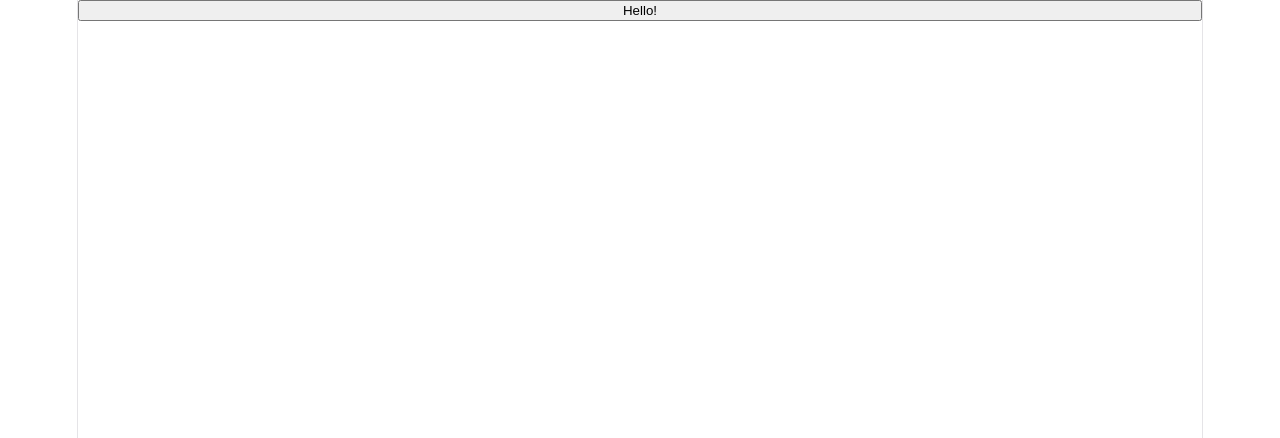
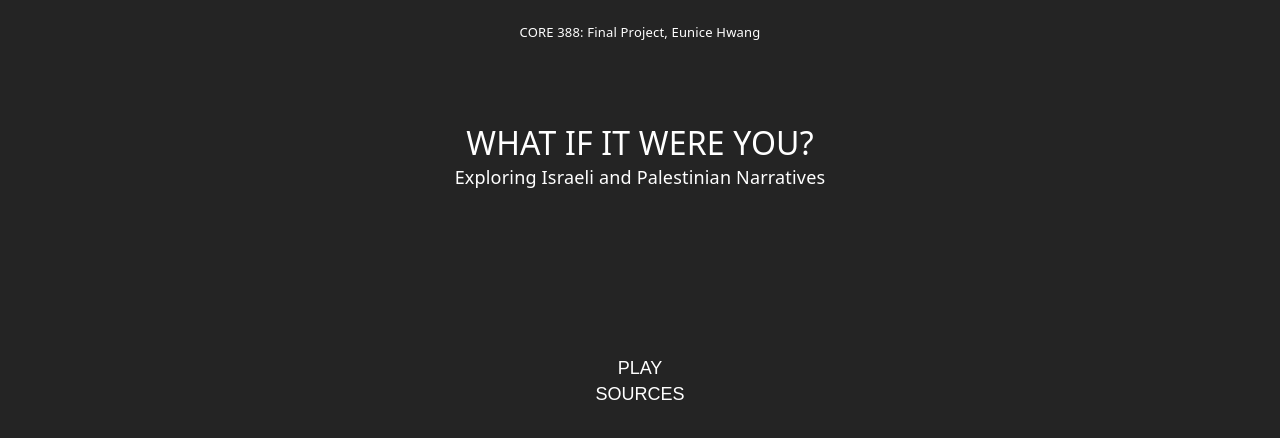
Before and after one commit to eh-java/core-388-final-project.github.io, a React (Vite) app: page / in a window 1280 px wide. Shown: the top 438 px of the page. Built offline with nearby package versions, Linux system fonts and the light colour scheme.

Commit message:
created Home page

```diff
--- a/src/App.css
+++ b/src/App.css
@@ -1,184 +1,40 @@
-.counter {
-  font-size: 16px;
-  padding: 5px 10px;
-  border-radius: 5px;
-  color: var(--accent);
-  background: var(--accent-bg);
-  border: 2px solid transparent;
-  transition: border-color 0.3s;
-  margin-bottom: 24px;
-
-  &:hover {
-    border-color: var(--accent-border);
-  }
-  &:focus-visible {
-    outline: 2px solid var(--accent);
-    outline-offset: 2px;
-  }
+.parent-div {
+  display: grid;
+  grid-template-columns: repeat(3, 1fr);
+  grid-template-rows: 10vh 20vh repeat(2, 1fr);
+  align-items: center;
+  min-height: 100vh;
 }
 
-.hero {
-  position: relative;
-
-  .base,
-  .framework,
-  .vite {
-    inset-inline: 0;
-    margin: 0 auto;
-  }
-
-  .base {
-    width: 170px;
-    position: relative;
-    z-index: 0;
-  }
-
-  .framework,
-  .vite {
-    position: absolute;
-  }
-
-  .framework {
-    z-index: 1;
-    top: 34px;
-    height: 28px;
-    transform: perspective(2000px) rotateZ(300deg) rotateX(44deg) rotateY(39deg)
-      scale(1.4);
-  }
-
-  .vite {
-    z-index: 0;
-    top: 107px;
-    height: 26px;
-    width: auto;
-    transform: perspective(2000px) rotateZ(300deg) rotateX(40deg) rotateY(39deg)
-      scale(0.8);
-  }
+.page-title {
+  font-size: small;
+  grid-row: 1;
+  grid-column: 2;
+  align-self: start;
+  margin-top: 5%;
 }
 
-#center {
-  display: flex;
-  flex-direction: column;
-  gap: 25px;
-  place-content: center;
-  place-items: center;
-  flex-grow: 1;
-
-  @media (max-width: 1024px) {
-    padding: 32px 20px 24px;
-    gap: 18px;
-  }
+.title {
+  font-size: xx-large;
+  grid-row: 2;
+  grid-column: 2;
 }
 
-#next-steps {
-  display: flex;
-  border-top: 1px solid var(--border);
-  text-align: left;
-
-  & > div {
-    flex: 1 1 0;
-    padding: 32px;
-    @media (max-width: 1024px) {
-      padding: 24px 20px;
-    }
-  }
-
-  .icon {
-    margin-bottom: 16px;
-    width: 22px;
-    height: 22px;
-  }
-
-  @media (max-width: 1024px) {
-    flex-direction: column;
-    text-align: center;
-  }
+.sub-title {
+  margin-top: 1vh;
+  font-size: large;
 }
 
-#docs {
-  border-right: 1px solid var(--border);
-
-  @media (max-width: 1024px) {
-    border-right: none;
-    border-bottom: 1px solid var(--border);
-  }
+.default {
+  grid-row: 3;
+  grid-column: 2;
 }
 
-#next-steps ul {
-  list-style: none;
-  padding: 0;
-  display: flex;
-  gap: 8px;
-  margin: 32px 0 0;
 
-  .logo {
-    height: 18px;
-  }
-
-  a {
-    color: var(--text-h);
-    font-size: 16px;
-    border-radius: 6px;
-    background: var(--social-bg);
-    display: flex;
-    padding: 6px 12px;
-    align-items: center;
-    gap: 8px;
-    text-decoration: none;
-    transition: box-shadow 0.3s;
-
-    &:hover {
-      box-shadow: var(--shadow);
-    }
-    .button-icon {
-      height: 18px;
-      width: 18px;
-    }
-  }
-
-  @media (max-width: 1024px) {
-    margin-top: 20px;
-    flex-wrap: wrap;
-    justify-content: center;
-
-    li {
-      flex: 1 1 calc(50% - 8px);
-    }
-
-    a {
-      width: 100%;
-      justify-content: center;
-      box-sizing: border-box;
-    }
-  }
+.button {
+  color: white;
+  font-size: large;
+  background: transparent;
+  border: none;
+  cursor: pointer;
 }
-
-#spacer {
-  height: 88px;
-  border-top: 1px solid var(--border);
-  @media (max-width: 1024px) {
-    height: 48px;
-  }
-}
-
-.ticks {
-  position: relative;
-  width: 100%;
-
-  &::before,
-  &::after {
-    content: '';
-    position: absolute;
-    top: -4.5px;
-    border: 5px solid transparent;
-  }
-
-  &::before {
-    left: 0;
-    border-left-color: var(--border);
-  }
-  &::after {
-    right: 0;
-    border-right-color: var(--border);
-  }
-}
--- a/src/index.css
+++ b/src/index.css
@@ -1,8 +1,8 @@
 :root {
-  --text: #6b6375;
+  --text: #ffffff;
   --text-h: #08060d;
-  --bg: #fff;
-  --border: #e5e4e7;
+  --bg: #242424;
+  /* --border: #5023ac; */
   --code-bg: #f4f3ec;
   --accent: #aa3bff;
   --accent-bg: rgba(170, 59, 255, 0.1);
@@ -30,11 +30,11 @@
   }
 }
 
-@media (prefers-color-scheme: dark) {
+/* @media (prefers-color-scheme: light) {
   :root {
     --text: #9ca3af;
     --text-h: #f3f4f6;
-    --bg: #16171d;
+    --bg: #ffffff;
     --border: #2e303a;
     --code-bg: #1f2028;
     --accent: #c084fc;
@@ -48,7 +48,7 @@
   #social .button-icon {
     filter: invert(1) brightness(2);
   }
-}
+} */
 
 body {
   margin: 0;
@@ -61,9 +61,9 @@ body {
   text-align: center;
   border-inline: 1px solid var(--border);
   min-height: 100svh;
-  display: flex;
-  flex-direction: column;
-  box-sizing: border-box;
+  /* display: grid;
+  grid-template-rows: 1fr 1fr 1fr;
+  grid-template-columns: 1fr 1fr 1fr; */
 }
 
 h1,
@@ -94,18 +94,3 @@ h2 {
 p {
   margin: 0;
 }
-
-code,
-.counter {
-  font-family: var(--mono);
-  display: inline-flex;
-  border-radius: 4px;
-  color: var(--text-h);
-}
-
-code {
-  font-size: 15px;
-  line-height: 135%;
-  padding: 4px 8px;
-  background: var(--code-bg);
-}
--- a/src/pages/Home.jsx
+++ b/src/pages/Home.jsx
@@ -1,7 +1,20 @@
+import '../App.css';
+
 // home page for website
 function Home() {
     return (
-        <button>Hello!</button>
+        <div className="parent-div">
+            <p className='page-title'>CORE 388: Final Project, Eunice Hwang</p>
+            <div className='title'>
+                <p>WHAT IF IT WERE YOU?</p>
+                <p className='sub-title'>Exploring Israeli and Palestinian Narratives</p>
+            </div>
+            <div className="default">
+                <button className="button">PLAY</button>
+                <p></p>
+                <button className="button">SOURCES</button>
+            </div>
+        </div>
     )
 }
 
```
